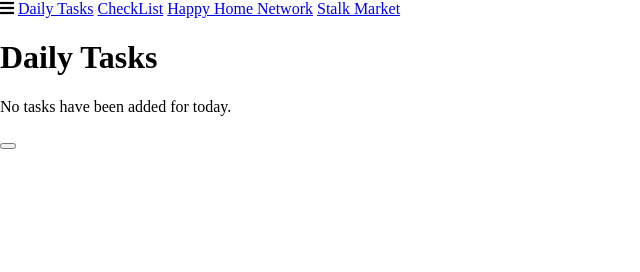
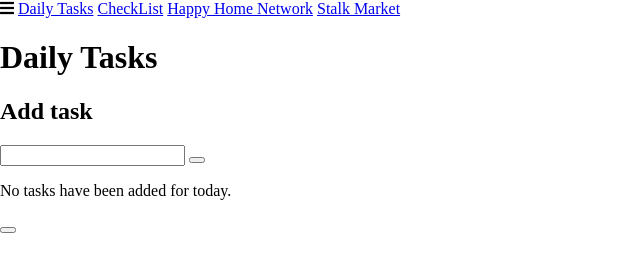
Before and after one commit to PaulGlorioso/ajax-project, a website: page index.html in a window 1280 px wide. Shown: the whole page, without its empty margins (0-640 px from the left). Drawn offline with Linux system fonts and the light colour scheme.

Commit message:
Added new div tree for form with input and button.

```diff
--- a/index.html
+++ b/index.html
@@ -28,6 +28,13 @@
         <h1>Daily Tasks</h1>
       </div>
       <div>
+        <h2>Add task</h2>
+        <form>
+          <input>
+          <button></button>
+        </form>
+      </div>
+      <div>
         <p>No tasks have been added for today.</p>
         <ul></ul>
       </div>
```
